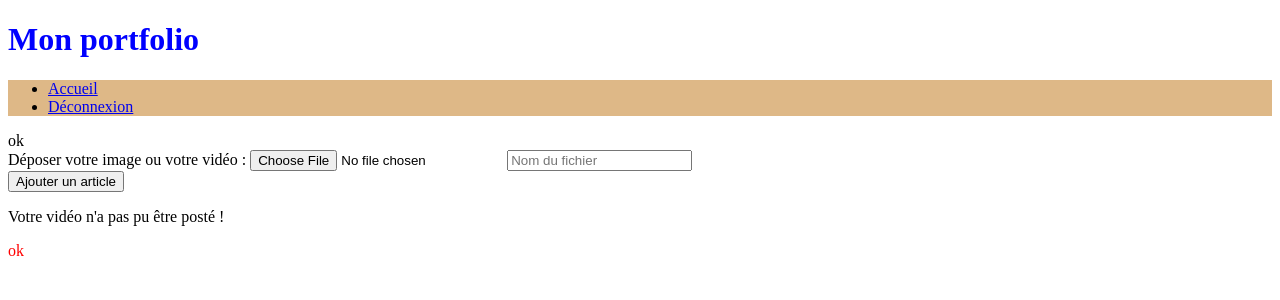
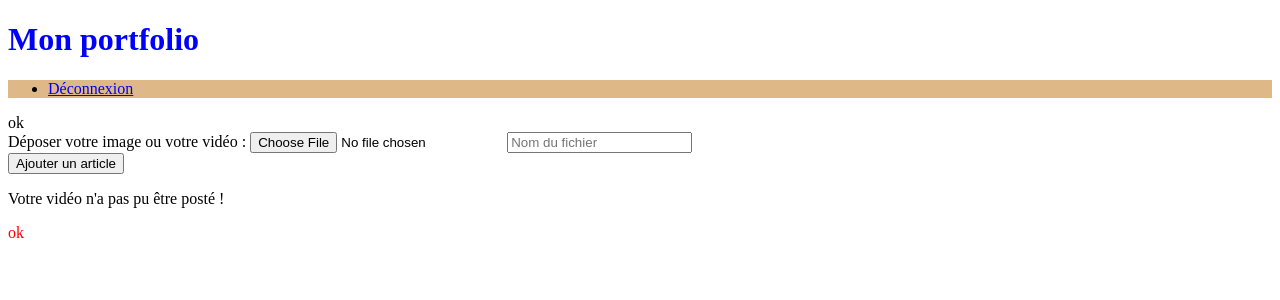
Before and after one commit to yannrdg/tiktok_life, a PHP site: page /pages/accueil.php?erreur=pasPoster in a window 1280 px wide. Shown: the top 300 px of the page. Run offline with PHP 8.4, Linux system fonts and the light colour scheme; the visitor is signed in with stand-in values (Sample User, id 1); data that the repository does not hold is empty.

Commit message:
Supression d'un lien vers la page d'accueil

```diff
--- a/briques/html/menu.php
+++ b/briques/html/menu.php
@@ -1,6 +1,5 @@
 <nav>
     <ul>
-        <li><a href="accueil.php">Accueil</a></li>
         <?php
             if($_SESSION['mail'])
             {
```
